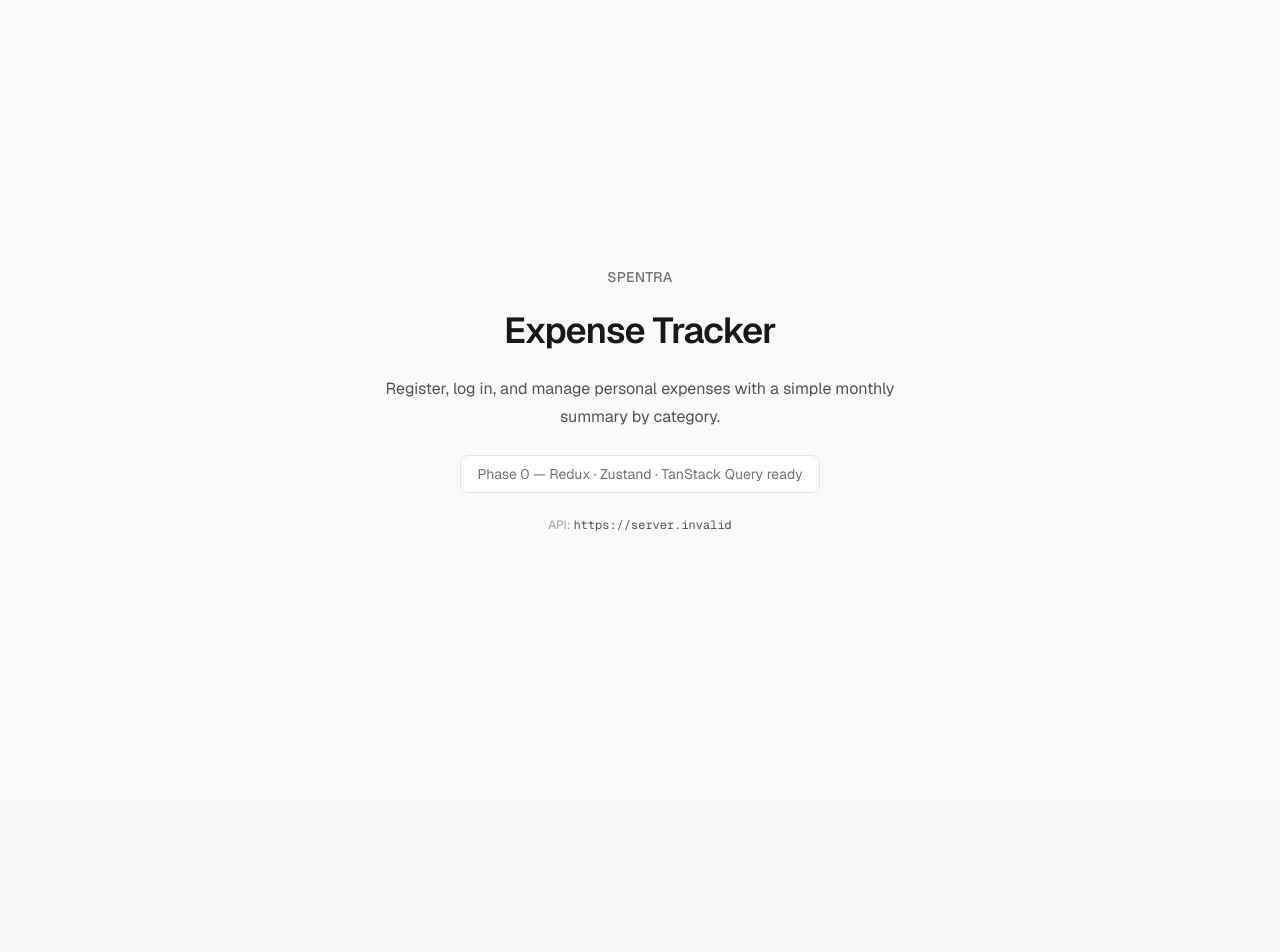
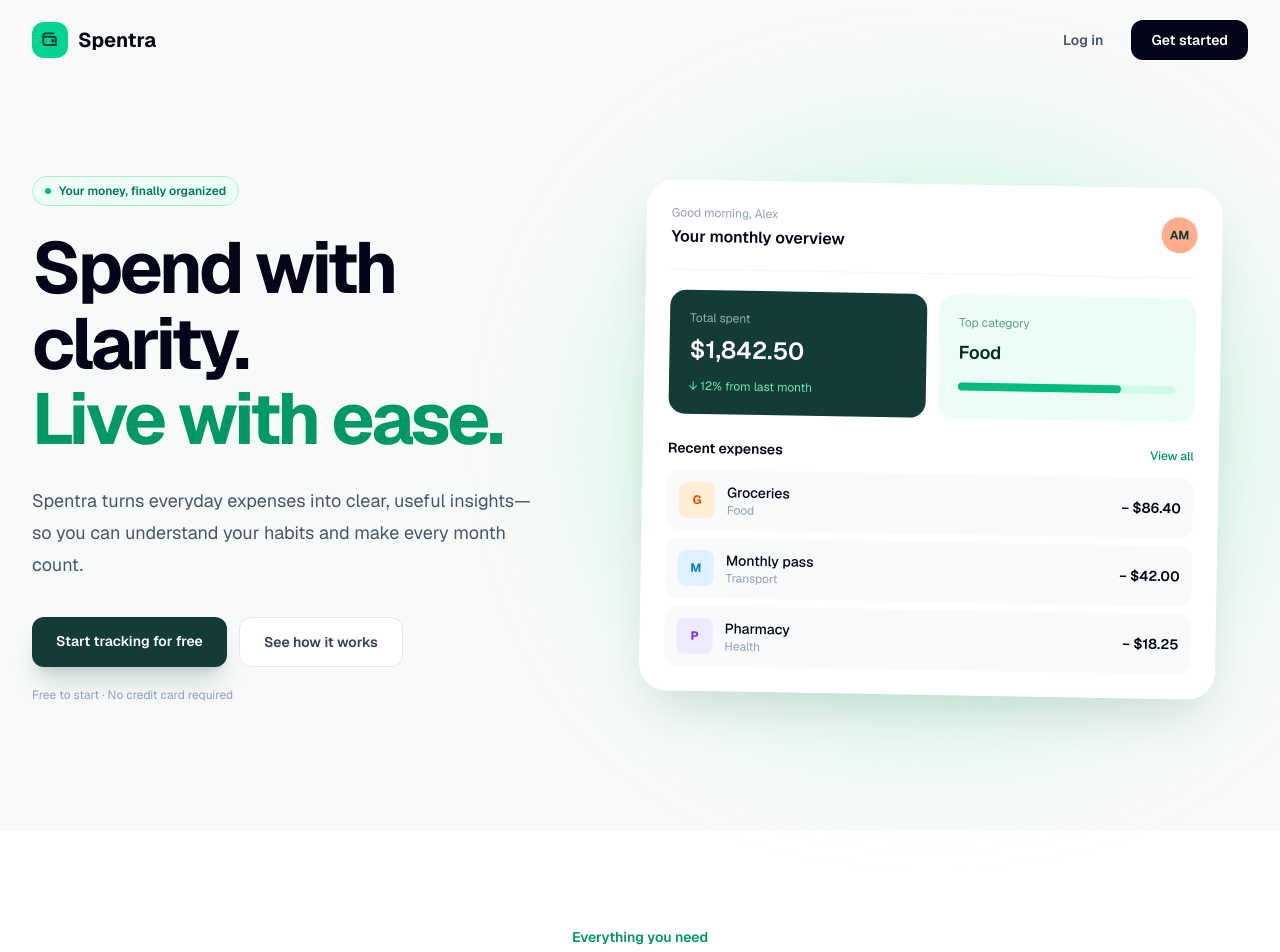
Before and after one commit to mubeenhussain/spentra-fe, a Next.js app: page / in a window 1280 px wide. Shown: the top 952 px of the page. Before the commit the page ends 800 px from the top, so only its background shows below. Built offline with nearby package versions, Linux system fonts and the light colour scheme; no server answers.

Commit message:
Revamp homepage layout and features section: Introduce a new header with navigation links, enhance the main content with a clearer presentation of features, and add a dashboard preview for better user engagement.

```diff
--- a/app/page.tsx
+++ b/app/page.tsx
@@ -1,27 +1,157 @@
+import Link from "next/link";
+
+const features = [
+  ["↗", "See every expense", "Keep daily spending organized in one clean, searchable place."],
+  ["◫", "Understand your habits", "Simple monthly insights show where your money is really going."],
+  ["✓", "Stay in control", "Filter by date and category so nothing slips through the cracks."],
+];
+
 export default function Home() {
   return (
-    <div className="flex flex-1 flex-col items-center justify-center bg-zinc-50 px-6 py-24 font-sans dark:bg-zinc-950">
-      <main className="flex max-w-lg flex-col items-center gap-6 text-center">
-        <p className="text-sm font-medium tracking-wide text-zinc-500 uppercase">
-          Spentra
-        </p>
-        <h1 className="text-4xl font-semibold tracking-tight text-zinc-900 dark:text-zinc-50">
-          Expense Tracker
-        </h1>
-        <p className="text-base leading-7 text-zinc-600 dark:text-zinc-400">
-          Register, log in, and manage personal expenses with a simple monthly
-          summary by category.
-        </p>
-        <p className="rounded-lg border border-zinc-200 bg-white px-4 py-2 text-sm text-zinc-500 dark:border-zinc-800 dark:bg-zinc-900">
-          Phase 0 — Redux · Zustand · TanStack Query ready
-        </p>
-        <p className="text-xs text-zinc-400">
-          API:{" "}
-          <code className="text-zinc-600 dark:text-zinc-300">
-            {process.env.NEXT_PUBLIC_API_URL}
-          </code>
-        </p>
-      </main>
+    <main className="overflow-hidden bg-[#f8faf9] text-slate-950">
+      <header className="mx-auto flex h-20 max-w-7xl items-center justify-between px-6 lg:px-8">
+        <Link href="/" className="flex items-center gap-2.5 text-xl font-bold">
+          <Logo /> Spentra
+        </Link>
+        <nav className="flex items-center gap-3">
+          <Link href="/login" className="px-4 py-2 text-sm font-semibold text-slate-600 hover:text-slate-950">
+            Log in
+          </Link>
+          <Link href="/signup" className="rounded-xl bg-slate-950 px-5 py-2.5 text-sm font-semibold text-white transition hover:bg-emerald-600">
+            Get started
+          </Link>
+        </nav>
+      </header>
+
+      <section className="mx-auto grid max-w-7xl items-center gap-16 px-6 pb-24 pt-16 lg:grid-cols-[.9fr_1.1fr] lg:px-8 lg:pb-32 lg:pt-24">
+        <div className="max-w-xl">
+          <div className="mb-6 inline-flex items-center gap-2 rounded-full border border-emerald-200 bg-emerald-50 px-3 py-1.5 text-xs font-semibold text-emerald-700">
+            <span className="size-1.5 rounded-full bg-emerald-500" />
+            Your money, finally organized
+          </div>
+          <h1 className="text-5xl font-bold leading-[1.05] tracking-[-.045em] sm:text-6xl lg:text-7xl">
+            Spend with clarity.
+            <span className="block text-emerald-600">Live with ease.</span>
+          </h1>
+          <p className="mt-7 max-w-lg text-lg leading-8 text-slate-600">
+            Spentra turns everyday expenses into clear, useful insights—so you
+            can understand your habits and make every month count.
+          </p>
+          <div className="mt-9 flex flex-col gap-3 sm:flex-row">
+            <Link href="/signup" className="rounded-xl bg-[#123c35] px-6 py-3.5 text-center text-sm font-semibold text-white shadow-xl shadow-emerald-950/15 transition hover:-translate-y-0.5 hover:bg-emerald-600">
+              Start tracking for free
+            </Link>
+            <a href="#features" className="rounded-xl border border-slate-200 bg-white px-6 py-3.5 text-center text-sm font-semibold text-slate-700 hover:border-slate-300">
+              See how it works
+            </a>
+          </div>
+          <p className="mt-5 text-xs text-slate-400">Free to start · No credit card required</p>
+        </div>
+        <DashboardPreview />
+      </section>
+
+      <section id="features" className="bg-white py-24">
+        <div className="mx-auto max-w-7xl px-6 lg:px-8">
+          <div className="mx-auto max-w-2xl text-center">
+            <p className="text-sm font-semibold text-emerald-600">Everything you need</p>
+            <h2 className="mt-3 text-3xl font-bold tracking-tight sm:text-4xl">
+              Less time tracking. More confidence spending.
+            </h2>
+          </div>
+          <div className="mt-14 grid gap-5 md:grid-cols-3">
+            {features.map(([icon, title, text]) => (
+              <article key={title} className="rounded-2xl border border-slate-100 bg-[#f8faf9] p-7 transition hover:-translate-y-1 hover:shadow-xl hover:shadow-slate-200/50">
+                <span className="grid size-10 place-items-center rounded-xl bg-emerald-100 text-lg font-bold text-emerald-700">{icon}</span>
+                <h3 className="mt-5 font-semibold">{title}</h3>
+                <p className="mt-2 text-sm leading-6 text-slate-500">{text}</p>
+              </article>
+            ))}
+          </div>
+        </div>
+      </section>
+
+      <section className="px-6 py-20 lg:px-8">
+        <div className="mx-auto flex max-w-7xl flex-col items-center justify-between gap-8 rounded-3xl bg-[#123c35] px-7 py-12 text-center text-white sm:px-12 lg:flex-row lg:py-14 lg:text-left">
+          <div>
+            <h2 className="text-3xl font-semibold tracking-tight">Ready to feel good about your money?</h2>
+            <p className="mt-3 text-sm text-emerald-50/65">Build better spending habits, one expense at a time.</p>
+          </div>
+          <Link href="/signup" className="shrink-0 rounded-xl bg-emerald-400 px-6 py-3.5 text-sm font-semibold text-[#123c35] transition hover:bg-[#ffad8c]">
+            Create your free account
+          </Link>
+        </div>
+      </section>
+
+      <footer className="mx-auto flex max-w-7xl flex-col items-center justify-between gap-4 border-t border-slate-200 px-6 py-8 text-sm text-slate-400 sm:flex-row lg:px-8">
+        <span className="flex items-center gap-2 font-semibold text-slate-700"><Logo small /> Spentra</span>
+        <p>© 2026 Spentra. Simple tracking, smarter spending.</p>
+      </footer>
+    </main>
+  );
+}
+
+function DashboardPreview() {
+  const expenses = [
+    ["Groceries", "Food", "− $86.40", "bg-orange-100 text-orange-600"],
+    ["Monthly pass", "Transport", "− $42.00", "bg-sky-100 text-sky-600"],
+    ["Pharmacy", "Health", "− $18.25", "bg-violet-100 text-violet-600"],
+  ];
+
+  return (
+    <div className="relative mx-auto w-full max-w-xl">
+      <div className="absolute -inset-8 rounded-full bg-emerald-200/40 blur-3xl" />
+      <div className="relative rotate-1 rounded-[28px] border border-white bg-white p-4 shadow-2xl shadow-emerald-950/15 sm:p-6">
+        <div className="flex items-center justify-between border-b border-slate-100 pb-5">
+          <div>
+            <p className="text-xs text-slate-400">Good morning, Alex</p>
+            <p className="mt-1 font-semibold">Your monthly overview</p>
+          </div>
+          <span className="grid size-9 place-items-center rounded-full bg-[#ffad8c] text-xs font-bold text-[#123c35]">AM</span>
+        </div>
+        <div className="mt-5 grid grid-cols-2 gap-3">
+          <div className="rounded-2xl bg-[#123c35] p-5 text-white">
+            <p className="text-xs text-emerald-50/60">Total spent</p>
+            <p className="mt-2 text-2xl font-semibold">$1,842.50</p>
+            <p className="mt-3 text-xs text-emerald-300">↓ 12% from last month</p>
+          </div>
+          <div className="rounded-2xl bg-emerald-50 p-5">
+            <p className="text-xs text-emerald-800/60">Top category</p>
+            <p className="mt-2 text-lg font-semibold text-emerald-950">Food</p>
+            <div className="mt-4 h-2 rounded-full bg-emerald-100">
+              <div className="h-2 w-3/4 rounded-full bg-emerald-500" />
+            </div>
+          </div>
+        </div>
+        <div className="mt-6">
+          <div className="mb-3 flex items-center justify-between">
+            <p className="text-sm font-semibold">Recent expenses</p>
+            <span className="text-xs font-medium text-emerald-600">View all</span>
+          </div>
+          <div className="space-y-2">
+            {expenses.map(([title, category, amount, color]) => (
+              <div key={title} className="flex items-center gap-3 rounded-xl bg-slate-50 p-3">
+                <span className={`grid size-9 place-items-center rounded-lg text-xs font-bold ${color}`}>{title[0]}</span>
+                <div className="min-w-0 flex-1">
+                  <p className="truncate text-sm font-medium">{title}</p>
+                  <p className="text-xs text-slate-400">{category}</p>
+                </div>
+                <p className="text-sm font-semibold">{amount}</p>
+              </div>
+            ))}
+          </div>
+        </div>
+      </div>
     </div>
   );
 }
+
+function Logo({ small = false }: { small?: boolean }) {
+  return (
+    <span className={`grid place-items-center rounded-xl bg-emerald-400 text-[#123c35] ${small ? "size-7" : "size-9"}`}>
+      <svg viewBox="0 0 24 24" className={small ? "size-4" : "size-5"} fill="none" stroke="currentColor" strokeWidth="2.3">
+        <path d="M5 8h11a3 3 0 0 1 3 3v7H7a3 3 0 0 1-3-3V7a3 3 0 0 1 3-3h10" />
+        <circle cx="15.5" cy="13" r="1" fill="currentColor" />
+      </svg>
+    </span>
+  );
+}
```
